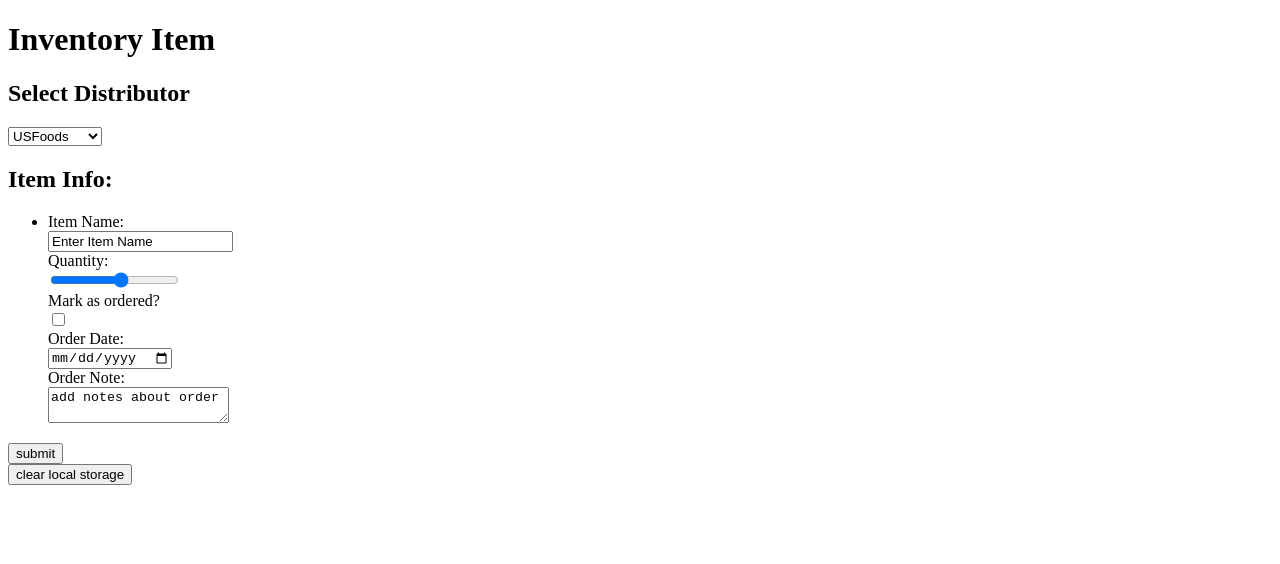
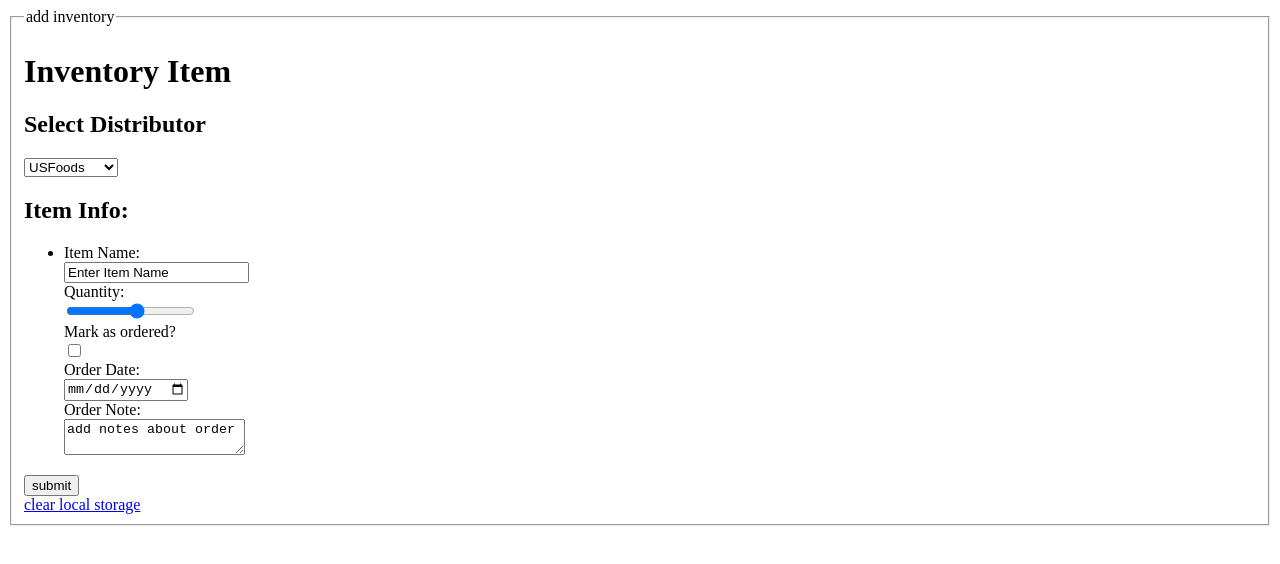
Before and after one commit to jmalone4fsu/VF1108, a plain HTML site: page Malone_Joseph_Project1/project1.html in a window 1280 px wide. Drawn offline with Linux system fonts and the light colour scheme.

Commit message:
made some small changes

```diff
--- a/Malone_Joseph_Project1/project1.html
+++ b/Malone_Joseph_Project1/project1.html
@@ -23,6 +23,8 @@
     <body>
         <!-- Add Item form -->
         <form id="additem" method="post">
+        <fieldset>
+            <legend>add inventory</legend>
             <hgroup>
                 <h1>Inventory Item</h1>
                 <h2>Select Distributor</h2>
@@ -33,7 +35,12 @@
                 <option selected>USFoods
                 <option>Condiments
             </select>
-            <h2>Item Info:</h2>
+
+            <header>
+                <h2>Item Info:</h2>
+            </header>
+
+            <!-- list of form elements -->
             <ul><dl>
                 <dt><li><label for="item">Item Name:</label>
                 <dt><input type=text id="item" name="item" value="Enter Item Name" maxlength=20>
@@ -50,8 +57,12 @@
                 <dt><label for="note">Order Note:</label>
                 <dt><textarea name="note" id="note" wrap="soft">add notes about order</textarea>
             </dl></ul>
+
+            <!-- submit button -->
             <input type="submit" id="item-submit" value="submit">
-            <br><input type="reset" id="reset-form" value="clear local storage">
+            <!-- clear storage -->
+            <br/><a href="#nowhere" title="reset form">clear local storage</a>
+        </fieldset>
         </form>
     </body>
 </html>
```
